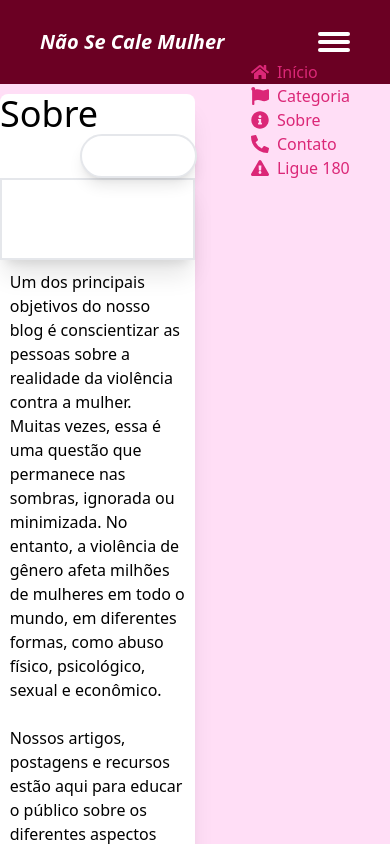
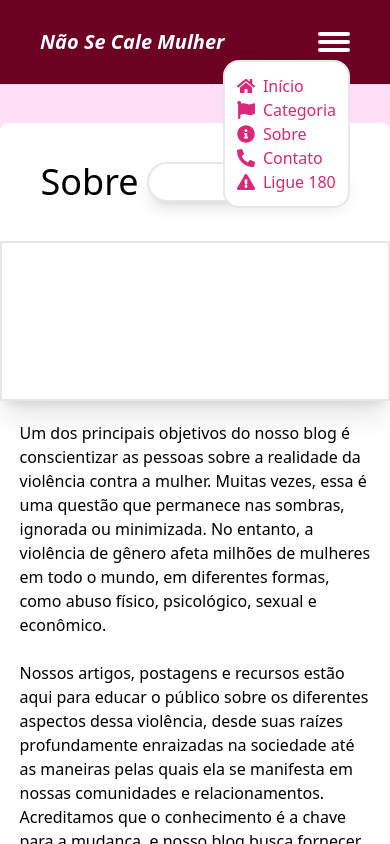
Before and after one commit to Lemos0250/NoShutUpNext, a Next.js app in the folder naosecale/: page /sobre in a window 390 px wide. Both pictures are taken after a click on the button 334 px from the left and 42 px from the top of the page. Shown: the top 844 px of the page. Built offline with nearby package versions, Linux system fonts and the light colour scheme.

Commit message:
Responsive All

```diff
--- a/naosecale/src/components/HamburguerBtn.tsx
+++ b/naosecale/src/components/HamburguerBtn.tsx
@@ -16,13 +16,16 @@ export function Hamburguer() {
     return (
         <Menu>
             <MenuButton >
-                <div className="flex flex-col items-center justify-center text-lg gap-1">
+                <div className="flex flex-col
+                items-center justify-center
+                text-lg gap-1">
                     <div className="w-8 h-1 bg-white rounded-full" />
                     <div className="w-8 h-1 bg-white rounded-full" />
                     <div className="w-8 h-1 bg-white rounded-full" />
                 </div>
             </MenuButton>
             <MenuList>
+            <div className='bg-white border-2 p-3 rounded-2xl'>
                 <div className="text-pink-600">
                     <Link href="/">
                         <MenuItem>
@@ -65,6 +68,7 @@ export function Hamburguer() {
                         </MenuItem>
                     </div>
                 </div>
+            </div>
             </MenuList>
         </Menu>
     )
--- a/naosecale/src/pages/sobre.tsx
+++ b/naosecale/src/pages/sobre.tsx
@@ -6,25 +6,29 @@ export default function About() {
     return (
         <div>
             <Topbar />
-            <div className="flex flex-col lg:flex-row bg-[#FFDEF6] justify-center">
+            <div className="flex flex-col md:flex-row
+            bg-[#FFDEF6] justify-center items-center">
 
                 <div className={`
                 bg-white
-                border-solid shadow-xl
-                h-[85%] w-[50%] my-[2.5%]
-
-                rounded-lg
+                border-solid shadow-xl rounded-lg
+                md:h-[85%] md:my-[2.5%] max-sm:my-[10%]
+                md:w-[50%] max-sm:w-screen
                 `}>
 
                     <div className={`
-                    flex flex-col
-                    lg:flex-row lg:m-20 lg:ml-56 lg:mt-15 text-4xl
+                    flex
+                    md:p-[5%] max-sm:p-[10%]
+                    md:gap-10 max-sm:gap-2
+                    items-stretch justify-center
+                    text-4xl
                     `}>
                         <span>Sobre</span>
                         <input type="text" className={`
-                        "hidden lg:flex shadow-lg border-2 hover:border-pink-500 ml-20 rounded-full transition-colors
-                        w-[60%]
-                        lg:ml-10 text-2xl"
+                        text-2xl
+                        shadow-lg border-2 rounded-full
+                        hover:border-pink-500 transition-colors
+                        md:w-[40%] max-sm:w-[65%]
                         `} />
                     </div>
 
--- a/naosecale/src/pages/write.tsx
+++ b/naosecale/src/pages/write.tsx
@@ -23,9 +23,9 @@ export default function Write() {
                     <div className={`
                     bg-white
                     border-solid shadow-xl
-                    h-[85%] w-[50%] my-[2.5%]
-
-                    rounded-lg
+                    h-[85%] w-[50%]
+                    md:my-[2.5%]
+                    max-sm:w-screen rounded-lg
                     `}>
                         <div className={`
                         flex flex-col
@@ -36,8 +36,9 @@ export default function Write() {
                             <span className="font-semibold text-3xl">Administração</span>
 
                             <div className={`
-                            lg:w-[70%] h-[35%]
-                            text-xl
+                            md:w-[70%] md:h-[35%]
+                            max-sm:w-screen max-sm:h-[25%]
+                            text-2xl
                             `}>
                                 <textarea placeholder="Escrever..." className={`
                                 w-full h-full
@@ -49,7 +50,11 @@ export default function Write() {
                             </div>
 
 
-                            <div className="justify-start flex flex-row items-center gap-5 h-[15%]">
+                            <div className={`
+                            flex flex-row
+                            items-center justify-start
+                            md:gap-5 max-sm:gap-14 h-[15%]
+                            `}>
                                 <div className="lg:ml-[-70%]">
                                     <FaTrashAlt className="text-2xl hover:text-[#6b0023]" />
                                 </div>
@@ -70,8 +75,9 @@ export default function Write() {
                             </div>
 
                             <div className={`
-                            lg:justify-end items-start
-                            flex w-[60%] h-[15%]
+                            flex md:justify-end max-sm:justify-end
+                            items-start
+                            md:w-[70%] max-sm:w-[85%]
                             gap-2
                             `}>
                                 <ImParagraphLeft className="text-3xl hover:text-[#6b0023] hover:box-content" />
```
